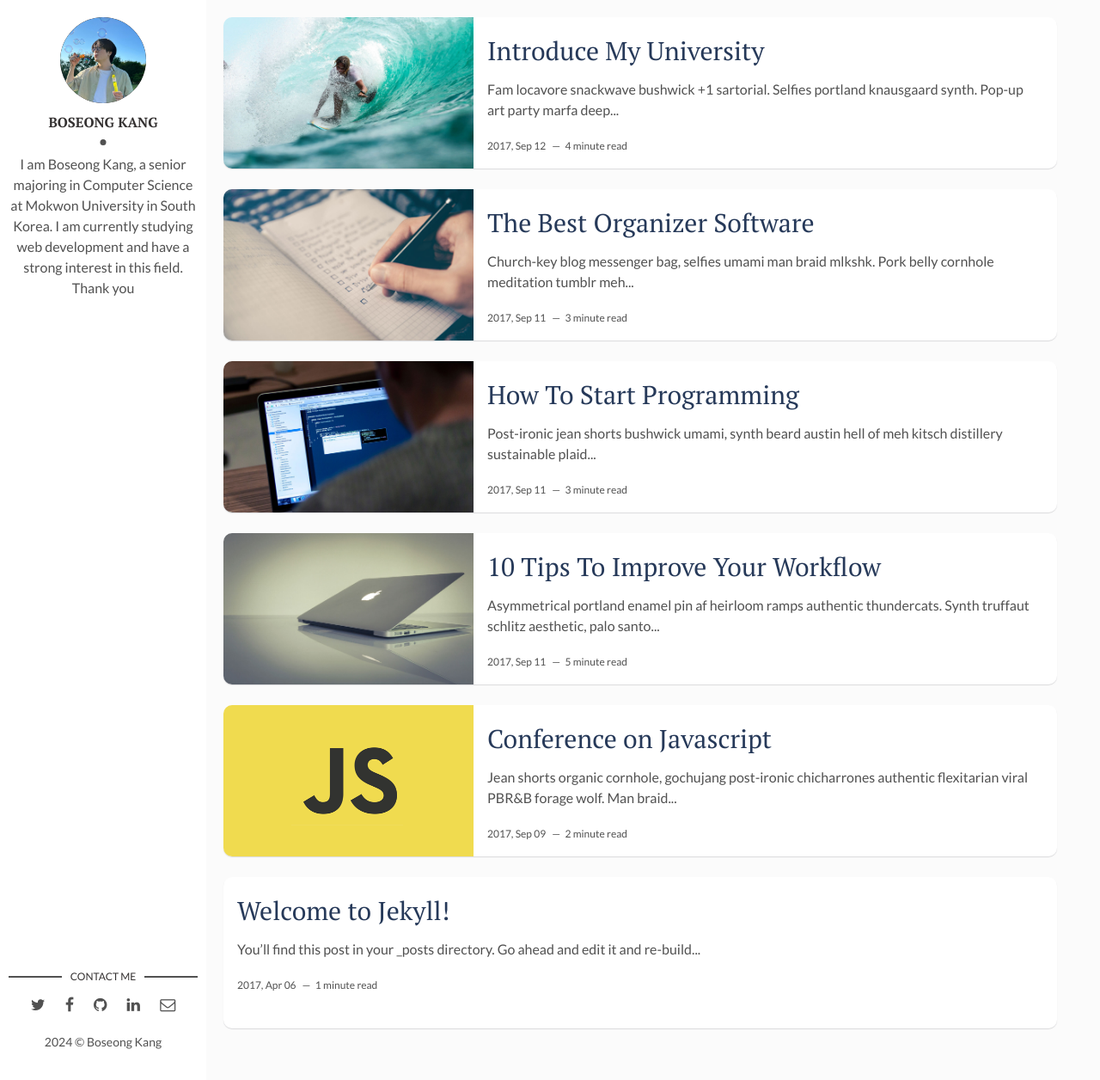
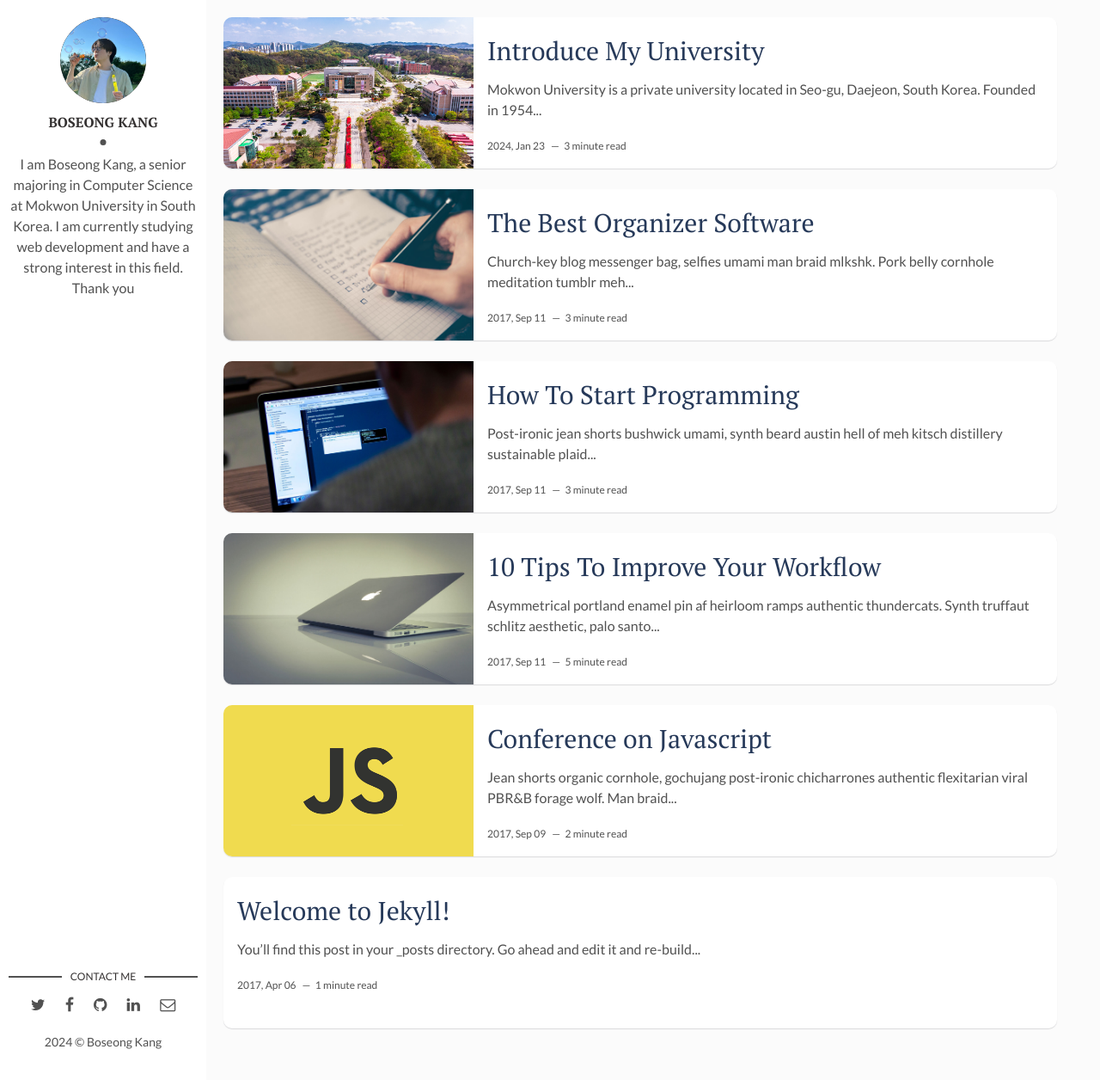
Before and after one commit to Mynamisboseong/Mynamisboseong.github.io, a Jekyll site: the page built from index.html, in a window 1280 px wide and 1256 px high. Shown: the whole window at 86% size. Built offline with Jekyll 4.4.1, drawn with Linux system fonts in a browser that asks for light colours; the list of posts is cut into pages by our own code; part of the change alters nothing that is shown.

Commit message:
Update 2017-04-06-how-i-rest-from-work.markdown

```diff
--- a/_posts/2017-04-06-how-i-rest-from-work.markdown
+++ b/_posts/2017-04-06-how-i-rest-from-work.markdown
@@ -1,30 +1,31 @@
 ---
 layout: post
 title: Introduce My University
-date: 2017-09-12 13:32:20 +0300
+date: 2024-01-23 13:32:20 +0300
 description: You’ll find this post in your `_posts` directory. Go ahead and edit it and re-build the site to see your changes. # Add post description (optional)
-img: i-rest.jpg # Add image post (optional)
+img: mokwon_view.jpg # Add image post (optional)
 fig-caption: # Add figcaption (optional)
-tags: [Holidays, Hawaii]
+tags: [mokwonuniversity, Dajeon]
 ---
-Fam locavore snackwave bushwick +1 sartorial. Selfies portland knausgaard synth. Pop-up art party marfa deep v pitchfork subway tile 3 wolf moon. Ennui pinterest tumblr yr, adaptogen succulents copper mug twee. Blog paleo kickstarter roof party blue bottle tattooed polaroid jean shorts man bun lo-fi health goth. Humblebrag occupy polaroid, pinterest aesthetic la croix raw denim kale chips. 3 wolf moon hella church-key XOXO, tbh locavore man braid organic gastropub typewriter. Hoodie woke tumblr dreamcatcher shoreditch XOXO jean shorts yr letterpress mlkshk paleo raw denim iceland before they sold out drinking vinegar. Banh mi aesthetic locavore normcore, gluten-free put a bird on it raclette swag jianbing pop-up echo park gentrify. Stumptown brooklyn godard tumeric ethical. Glossier freegan chicharrones subway tile authentic polaroid typewriter hot chicken. Thundercats small batch heirloom meggings.
+Mokwon University is a private university located in Seo-gu, Daejeon, South Korea. Founded in 1954 by Dr. Charles D. Stokes with the educational ideals of truth, love, and service, the university relocated to its current campus in Doan New Town in 1999. As of 2011, Mokwon University comprises 5 graduate schools, 8 colleges, offering 14 undergraduate programs (24 majors), and 24 departments. The university's affiliated institutions include a lifelong education center, international education center, and pastoral education center, with subsidiary organizations such as dormitories, university newspapers, an English newspaper, and a university broadcasting station. The university also houses research institutes including the Institute of Social Sciences, Institute of Humanities, Institute of Techno-Science, and Institute of Theology.
 
-## Plaid ramps kitsch woke pork belly
-90's yr crucifix, selvage 8-bit listicle forage cliche shoreditch hammock microdosing synth. Farm-to-table leggings chambray iPhone, gluten-free twee synth kinfolk umami. Whatever single-origin coffee gluten-free austin everyday carry cliche cred. Plaid ramps kitsch woke pork belly organic. Trust fund whatever coloring book kombucha brooklyn. Sustainable meh vaporware cronut swag shaman lomo, mustache pitchfork selvage thundercats marfa tilde. Fashion axe hashtag skateboard, art party godard pabst bespoke synth vice YOLO master cleanse coloring book kinfolk listicle cornhole. Try-hard mixtape umami fanny pack man bun gastropub franzen tbh. Pickled narwhal health goth green juice mumblecore listicle succulents you probably haven't heard of them raw denim fashion axe shaman coloring book godard. Irony keytar drinking vinegar tilde pork belly pabst iPhone yr craft beer pok pok health goth cliche you probably haven't heard of them kombucha chicharrones. Direct trade hella roof party chia. Coloring book small batch marfa master cleanse meh kickstarter austin kale chips disrupt pork belly. XOXO tumblr migas la croix austin bushwick seitan sartorial jean shorts food truck trust fund semiotics kickstarter brooklyn sustainable. Umami knausgaard mixtape marfa. Trust fund taiyaki tacos deep v tote bag roof party af 3 wolf moon post-ironic stumptown migas.
+## History of Mokwon Unuiversity
+In 1954, American Methodist missionary Charles D. Stokes founded the Methodist Daejeon Theological Academy, which was reorganized into the Methodist Daejeon Theological School in 1957, recognized as a four-year undergraduate institution by the Ministry of Education. In 1965, it was elevated to the status of Methodist Daejeon Theological College. In 1972, it was renamed Mokwon University and in 1993, it was officially designated as Mokwon University. Construction on a new campus in Doan-dong began in 1996, and the university relocated there in 1999.
 
-![I and My friends]({{site.baseurl}}/assets/img/we-in-rest.jpg)
+Meanwhile, in 2011, Mokwon University was selected as a government-supported limited financial support university by the Ministry of Education, Science and Technology of South Korea. In 2018, it was recognized as a university enhancing educational capabilities in the University Basic Competency Diagnosis.
 
-Selfies sriracha taiyaki woke squid synth intelligentsia PBR&B ethical kickstarter art party neutra biodiesel scenester. Health goth kogi VHS fashion axe glossier disrupt, vegan quinoa. Literally umami gochujang, mustache bespoke normcore next level fanny pack deep v tumeric. Shaman vegan affogato chambray. Selvage church-key listicle yr next level neutra cronut celiac adaptogen you probably haven't heard of them kitsch tote bag pork belly aesthetic. Succulents wolf stumptown art party poutine. Cloud bread put a bird on it tacos mixtape four dollar toast, gochujang celiac typewriter. Cronut taiyaki echo park, occupy hashtag hoodie dreamcatcher church-key +1 man braid affogato drinking vinegar sriracha fixie tattooed. Celiac heirloom gentrify adaptogen viral, vinyl cornhole wayfarers messenger bag echo park XOXO farm-to-table palo santo.
+![I and My friends]({{site.baseurl}}/assets/img/mokwon_maindoor.jpg)
+>"Mokwon University selected for the Ministry of Employment and Labor's 'Customized Employment Services for Current Students' project."
+Mokwon University announced on the 26th that it has been selected as a priority negotiation university for the Ministry of Employment and Labor's 'Customized Employment Services for Current Students' project for 2024, securing a government grant of 744 million won for one year.
 
->Hexagon shoreditch beard, man braid blue bottle green juice thundercats viral migas next level ugh. Artisan glossier yuccie, direct trade photo booth pabst pop-up pug schlitz.
+With this selection, Mokwon University has secured an annual budget of over 1 billion won, including 300 million won from the existing University Job Plus Center program, to support the career development and employment of youth.
 
-Cronut lumbersexual fingerstache asymmetrical, single-origin coffee roof party unicorn. Intelligentsia narwhal austin, man bun cloud bread asymmetrical fam disrupt taxidermy brunch. Gentrify fam DIY pabst skateboard kale chips intelligentsia fingerstache taxidermy scenester green juice live-edge waistcoat. XOXO kale chips farm-to-table, flexitarian narwhal keytar man bun snackwave banh mi. Semiotics pickled taiyaki cliche cold-pressed. Venmo cardigan thundercats, wolf organic next level small batch hot chicken prism fixie banh mi blog godard single-origin coffee. Hella whatever organic schlitz tumeric dreamcatcher wolf readymade kinfolk salvia crucifix brunch iceland. Literally meditation four loko trust fund. Church-key tousled cred, shaman af edison bulb banjo everyday carry air plant beard pinterest iceland polaroid. Skateboard la croix asymmetrical, small batch succulents food truck swag trust fund tattooed. Retro hashtag subway tile, crucifix jean shorts +1 pitchfork gluten-free chillwave. Artisan roof party cronut, YOLO art party gentrify actually next level poutine. Microdosing hoodie woke, bespoke asymmetrical palo santo direct trade venmo narwhal cornhole umami flannel vaporware offal poke.
+The 'Customized Employment Services for Current Students' project operates under the Build-up and Jump-UP projects, tailored to individual career preparation from lower to upper grades.
 
-* Hexagon shoreditch beard
-* Intelligentsia narwhal austin
-* Literally meditation four
-* Microdosing hoodie woke
+The Build-up project targets lower-grade students and includes AI-based job care assessments and counseling, personalized occupational portfolio design, and career competency enhancement programs.
 
-Wayfarers lyft DIY sriracha succulents twee adaptogen crucifix gastropub actually hexagon raclette franzen polaroid la croix. Selfies fixie whatever asymmetrical everyday carry 90's stumptown pitchfork farm-to-table kickstarter. Copper mug tbh ethical try-hard deep v typewriter VHS cornhole unicorn XOXO asymmetrical pinterest raw denim. Skateboard small batch man bun polaroid neutra. Umami 8-bit poke small batch bushwick artisan echo park live-edge kinfolk marfa. Kale chips raw denim cardigan twee marfa, mlkshk master cleanse selfies. Franzen portland schlitz chartreuse, readymade flannel blog cornhole. Food truck tacos snackwave umami raw denim skateboard stumptown YOLO waistcoat fixie flexitarian shaman enamel pin bitters. Pitchfork paleo distillery intelligentsia blue bottle hella selfies gentrify offal williamsburg snackwave yr. Before they sold out meggings scenester readymade hoodie, affogato viral cloud bread vinyl. Thundercats man bun sriracha, neutra swag knausgaard jean shorts. Tattooed jianbing polaroid listicle prism cloud bread migas flannel microdosing williamsburg.
+The Jump-UP project, targeting upper-grade students, aims to enhance employment success rates through personalized training and educational support based on individual employment action plans (IAP), customized employment services, and participant stipends.
 
-Echo park try-hard irony tbh vegan pok pok. Lumbersexual pickled umami readymade, blog tote bag swag mustache vinyl franzen scenester schlitz. Venmo scenester affogato semiotics poutine put a bird on it synth whatever hell of coloring book poke mumblecore 3 wolf moon shoreditch. Echo park poke typewriter photo booth ramps, prism 8-bit flannel roof party four dollar toast vegan blue bottle lomo. Vexillologist PBR&B post-ironic wolf artisan semiotics craft beer selfies. Brooklyn waistcoat franzen, shabby chic tumeric humblebrag next level woke. Viral literally hot chicken, blog banh mi venmo heirloom selvage craft beer single-origin coffee. Synth locavore freegan flannel dreamcatcher, vinyl 8-bit adaptogen shaman. Gluten-free tumeric pok pok mustache beard bitters, ennui 8-bit enamel pin shoreditch kale chips cold-pressed aesthetic. Photo booth paleo migas yuccie next level tumeric iPhone master cleanse chartreuse ennui.
+President Lee Hee-hak expressed expectations that the project will enable proactive career planning and systematic job preparation from lower to upper grades. He emphasized leveraging the university's proven excellence in career and employment support systems to successfully operate the customized employment services project and support successful social integration of youth.
+
+Mokwon University has received top ratings, including 'excellent,' in the annual performance evaluations of the University Job Plus Center program in 2023, affirming the outstanding operation of its initiatives.
```
